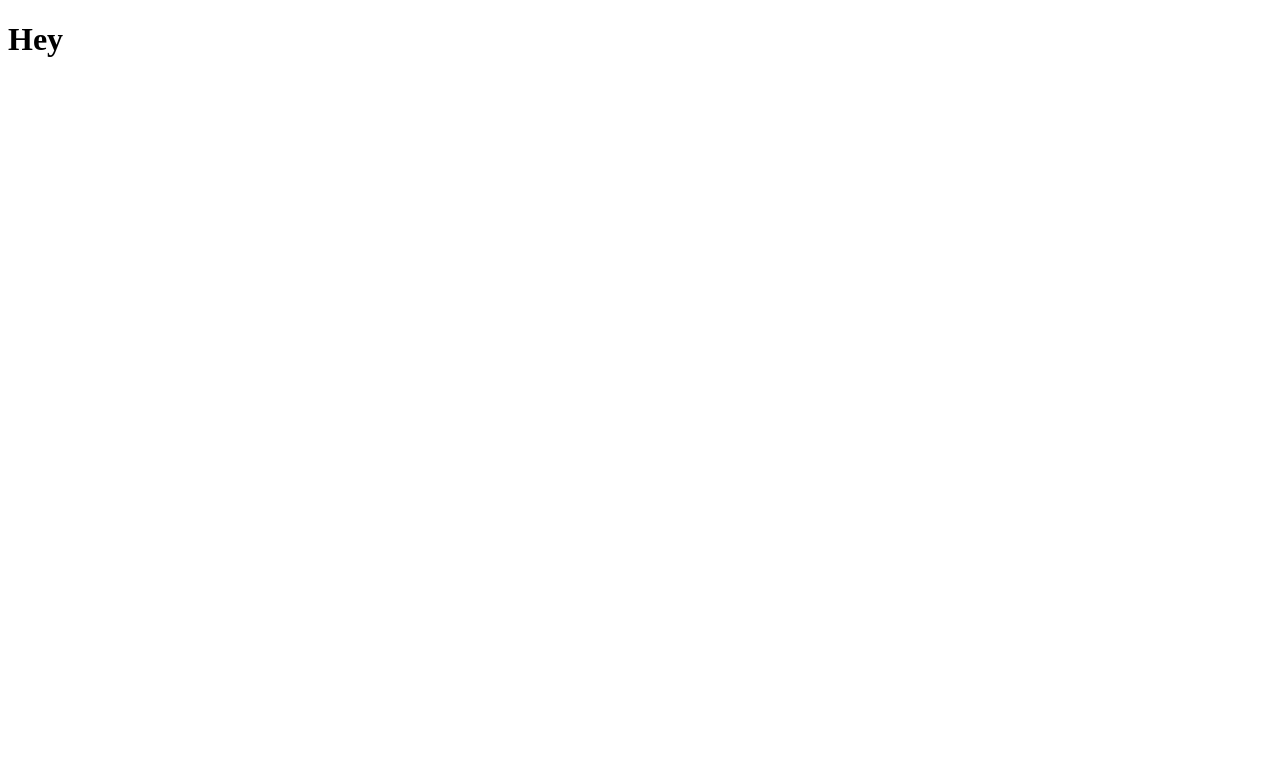
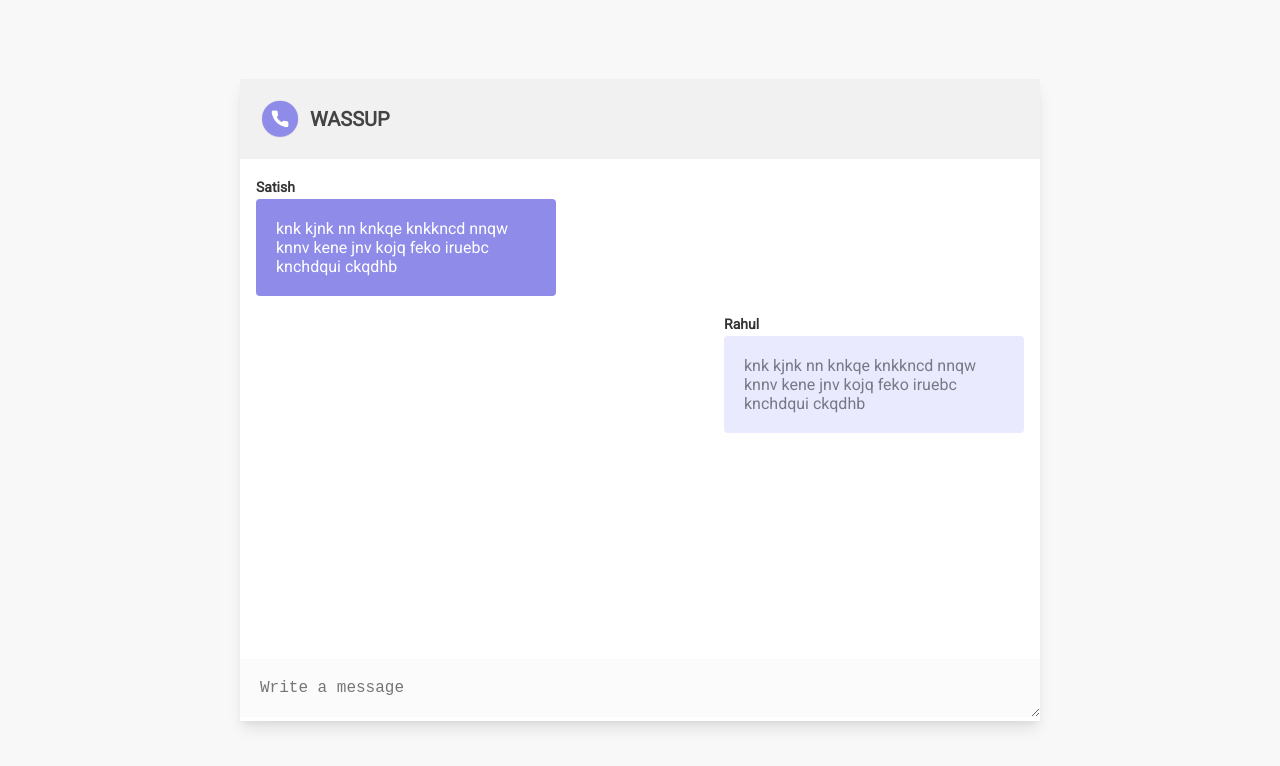
Before and after one commit to satishgupta07/Wassup-Chat-App, a website: page public/index.html in a window 1280 px wide. Drawn offline with Linux system fonts and the light colour scheme.

Commit message:
Completed the front-end part
Signed-off-by: satishgupta07 <satishgupta.cse01@gmail.com>

```diff
--- a/public/index.html
+++ b/public/index.html
@@ -4,12 +4,31 @@
     <meta charset="UTF-8">
     <meta name="viewport" content="width=device-width, initial-scale=1.0">
 
-    <link rel="stylesheet" href="/public/style.css">
+    <link rel="stylesheet" href="style.css">
     <title>Wassup Chat App</title>
 </head>
 <body>
 
-    <h1>Hey</h1>
-    <script src="/public/client.js"></script>
+    <section class="chat__section">
+        <div class="brand">
+            <img height="40" src="wassup.png" alt="">
+            <h1>Wassup</h1>
+        </div>
+        <div class="message__area">
+            <div class="incoming message">
+                <h4>Satish</h4>
+                <p>knk kjnk nn knkqe knkkncd nnqw knnv kene jnv kojq feko iruebc knchdqui ckqdhb </p>
+            </div>
+            <div class="outgoing message">
+                <h4>Rahul</h4>
+                <p>knk kjnk nn knkqe knkkncd nnqw knnv kene jnv kojq feko iruebc knchdqui ckqdhb </p>
+            </div>
+        </div>
+        <div>
+            <textarea id="textarea" cols="30" rows="1" placeholder="Write a message"></textarea>
+        </div>
+    </section>
+
+    <script src="client.js"></script>
 </body>
 </html>
--- a/public/style.css
+++ b/public/style.css
@@ -0,0 +1,73 @@
+@import url('https://fonts.googleapis.com/css2?family=Roboto&display=swap');
+* {
+    padding: 0;
+    margin: 0;
+    box-sizing: border-box;
+}
+
+body {
+    display: flex;
+    align-items: center;
+    justify-content: center;
+    min-height: 100vh;
+    background: #F8F8F8;
+    font-family: 'Roboto', sans-serif;
+}
+section.chat__section {
+    width: 800px;
+    max-width: 90%;
+    background: #fff;
+    box-shadow: 0 10px 15px -3px rgba(0, 0, 0, 0.1), 0 4px 6px -2px rgba(0, 0, 0, 0.05);
+}
+.brand {
+    padding: 20px;
+    background: #f1f1f1;
+    display: flex;
+    align-items: center;
+}
+.brand h1 {
+    text-transform: uppercase;
+    font-size: 20px;
+    color: #444;
+    margin-left: 10px;
+}
+.message__area{
+    height: 500px;
+    padding: 16px;
+    display: flex;
+    flex-direction: column;
+    overflow-y: auto;
+    padding-top: 40px;
+}
+textarea {
+    width: 100%;
+    border: none;
+    padding: 20px;
+    font-size: 16px;
+    outline: none;
+    background: #FBFBFB;
+}
+
+.message {
+    padding: 20px;
+    border-radius: 4px;
+    margin-bottom: 40px;
+    max-width: 300px;
+    position: relative;
+}
+.incoming {
+    background: #8F8BE8;
+    color: #fff;
+}
+.outgoing {
+    background: #e9eafd;
+    color: #787986;
+    margin-left: auto;
+}
+.message h4 {
+    position: absolute;
+    top: -20px;
+    left: 0;
+    color: #333;
+    font-size: 14px;
+}
--- a/server.js
+++ b/server.js
@@ -6,8 +6,10 @@ const http = require('http').createServer(app)
 
 const PORT = process.env.PORT || 3000
 
+app.use(express.static(__dirname+'/public'))
+
 app.get('/', (req, res) => {
-    res.sendFile(__dirname + '/public/index.html')
+    res.sendFile(__dirname + 'index.html')
 })
 
 http.listen(PORT, () => {
```
Also changed, not shown: public/wassup.png (added).
